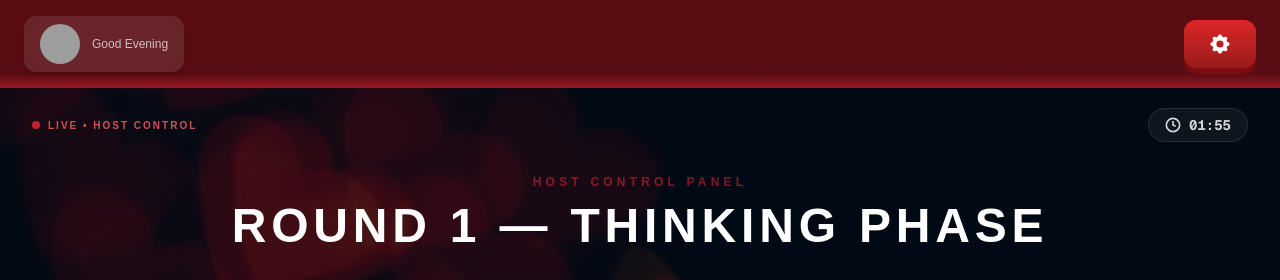
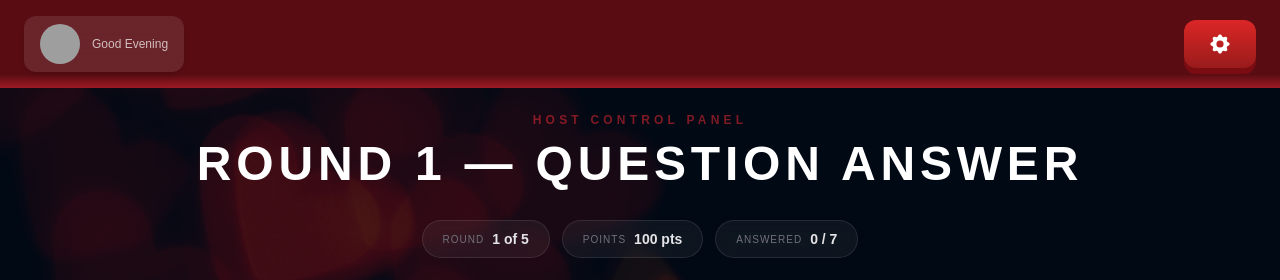
Before and after one commit to bikash-sarker-dev/Game-web, a Next.js app: page /round/two in a window 1280 px wide. Shown: the top 280 px of the page. Built offline with nearby package versions, Linux system fonts and the light colour scheme; no server answers; grey boxes are pictures that could not be loaded.

Commit message:
this change question answer

```diff
--- a/src/components/roundOne/thniking/Thinking.tsx
+++ b/src/components/roundOne/thniking/Thinking.tsx
@@ -233,7 +233,7 @@ export default function ThinkingProccess() {
   return (
     <div className="min-h-screen w-full flex flex-col items-center ">
       {/* Top bar */}
-      <header className="w-full max-w-7xl px-4 sm:px-6 lg:px-8 pt-5 pb-2 flex items-center justify-between">
+      {/* <header className="w-full max-w-7xl px-4 sm:px-6 lg:px-8 pt-5 pb-2 flex items-center justify-between">
         <div className="flex items-center gap-2">
           <span className="w-2 h-2 rounded-full bg-red-500 animate-pulse" />
           <span className="text-red-400/80 text-[10px] font-bold tracking-[0.2em] uppercase">
@@ -257,15 +257,15 @@ export default function ThinkingProccess() {
           </svg>
           {fmt(timer)}
         </div>
-      </header>
+      </header> */}
 
       {/* Hero Title */}
       <div className="w-full max-w-6xl px-4 pt-6 pb-8 text-center">
         <p className="text-red-500/50 text-xs tracking-[0.35em] font-bold uppercase mb-3">
           HOST CONTROL PANEL
         </p>
-        <h1 className="text-4xl sm:text-5xl font-black uppercase tracking-widest text-white">
-          ROUND 1 — THINKING PHASE
+        <h1 className="text-4xl sm:text-5xl uppercase font-black  tracking-widest text-white">
+          ROUND 1 — question answer
         </h1>
       </div>
 
```
